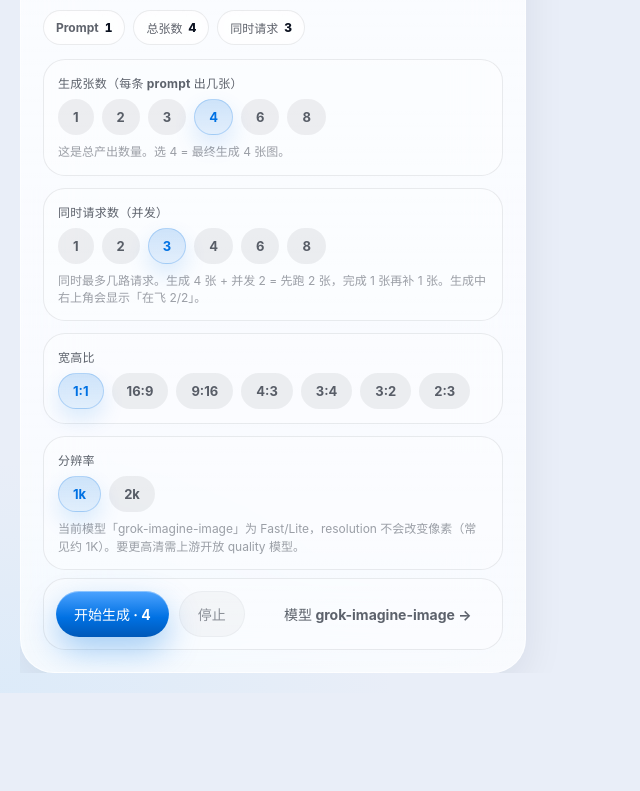
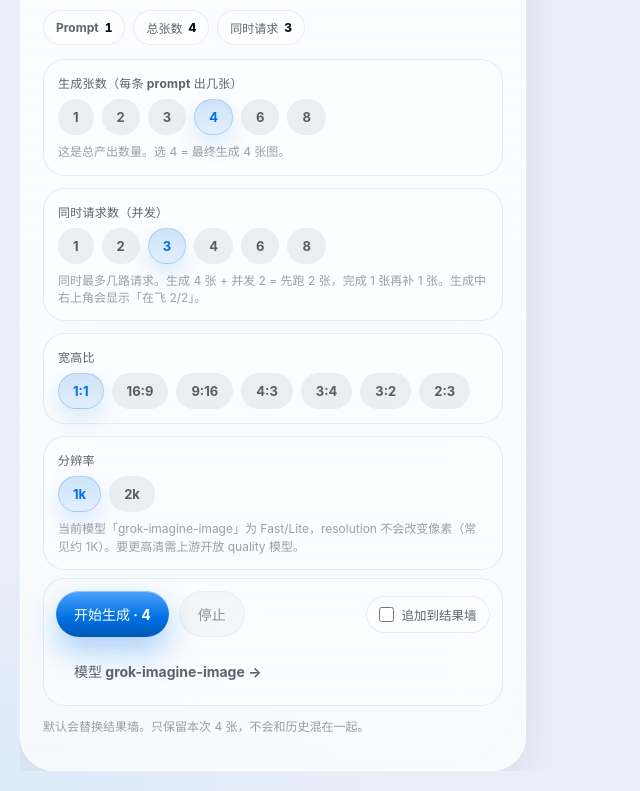
Before and after one commit to MurasameCyan/CialloStudio, a React (Vite) app: page / in a window 1280 px wide. Shown: the part 528-1319 px from the top of the page, without its empty margins (0-640 px from the left). Before the commit the page ends 1221 px from the top, so only its background shows below. Built offline with nearby package versions, Linux system fonts and the light colour scheme.

Commit message:
fix: default replace gallery results instead of always appending
Selecting 1 image no longer piles onto previous runs. Optional append toggle kept for history mode.

```diff
--- a/src/components/StudioPage.tsx
+++ b/src/components/StudioPage.tsx
@@ -279,10 +279,24 @@ export function StudioPage({
               停止
             </button>
           </div>
+          <label className="append-toggle" title="关闭后，每次生成只保留本次结果">
+            <input
+              type="checkbox"
+              checked={Boolean(draft.appendResults)}
+              disabled={running}
+              onChange={(e) => setDraft({ appendResults: e.target.checked })}
+            />
+            <span>追加到结果墙</span>
+          </label>
           <button type="button" className="btn btn-ghost" onClick={onOpenSettings}>
             模型 {settings.model || "未选择"} →
           </button>
         </div>
+        {!draft.appendResults ? (
+          <p className="footer-note">默认会替换结果墙。只保留本次 {plannedJobs} 张，不会和历史混在一起。</p>
+        ) : (
+          <p className="footer-note">追加模式：新图会堆在旧结果上面，总数会越来越多。</p>
+        )}
       </section>
 
       <section className="panel results-panel">
--- a/src/hooks/useStudioQueue.ts
+++ b/src/hooks/useStudioQueue.ts
@@ -49,6 +49,7 @@ export function useStudioQueue(settings: StudioSettings): QueueApi {
       resolution: settings.resolution,
       variants: 4,
       concurrency: clampConcurrency(settings.concurrency),
+      appendResults: false,
     }),
   );
   const [jobs, setJobs] = useState<StudioJob[]>(() => loadJobs());
@@ -154,18 +155,24 @@ export function useStudioQueue(settings: StudioSettings): QueueApi {
       resolution,
       aspectRatio,
     });
-    setJobs((prev) => [...batch, ...prev]);
+
+    // 默认替换结果墙，避免历史累积看起来像“一次出了十几张”
+    if (currentDraft.appendResults) {
+      setJobs((prev) => [...batch, ...prev]);
+    } else {
+      setJobs(batch);
+    }
 
     log(
       "info",
-      `并发生图开始：共 ${batch.length} 张 · worker=${concurrency} · 模型=${currentSettings.model} · 分辨率=${resolution}`,
+      `并发生图开始：本次 ${batch.length} 张 · worker=${concurrency} · ${currentDraft.appendResults ? "追加" : "替换"}模式`,
       {
         concurrency,
         variants,
-        typeofConcurrency: typeof currentDraft.concurrency,
-        coercedConcurrency: concurrency,
+        appendResults: currentDraft.appendResults,
         aspectRatio,
         resolution,
+        model: currentSettings.model,
       },
     );
 
--- a/src/lib/studioQueue.ts
+++ b/src/lib/studioQueue.ts
@@ -25,6 +25,8 @@ export type StudioDraft = {
   resolution: string;
   variants: number;
   concurrency: number;
+  /** 新生成是否追加到结果墙；false=只保留本次 */
+  appendResults: boolean;
 };
 
 const JOBS_KEY = "ciallo-studio.jobs.v1";
@@ -139,6 +141,7 @@ export function loadDraft(defaults: StudioDraft): StudioDraft {
         ...defaults,
         variants: clampVariants(defaults.variants),
         concurrency: clampConcurrency(defaults.concurrency),
+        appendResults: defaults.appendResults ?? false,
       };
     }
     const parsed = JSON.parse(raw) as Partial<StudioDraft>;
@@ -148,12 +151,14 @@ export function loadDraft(defaults: StudioDraft): StudioDraft {
       resolution: typeof parsed.resolution === "string" ? parsed.resolution : defaults.resolution,
       variants: clampVariants(Number(parsed.variants ?? defaults.variants)),
       concurrency: clampConcurrency(Number(parsed.concurrency ?? defaults.concurrency)),
+      appendResults: typeof parsed.appendResults === "boolean" ? parsed.appendResults : false,
     };
   } catch {
     return {
       ...defaults,
       variants: clampVariants(defaults.variants),
       concurrency: clampConcurrency(defaults.concurrency),
+      appendResults: defaults.appendResults ?? false,
     };
   }
 }
--- a/src/styles/ios26.css
+++ b/src/styles/ios26.css
@@ -1382,6 +1382,34 @@ a {
   gap: 10px;
 }
 
+.append-toggle {
+  display: inline-flex;
+  align-items: center;
+  gap: 8px;
+  font-size: 12.5px;
+  font-weight: 700;
+  color: var(--text-secondary);
+  user-select: none;
+  cursor: pointer;
+  padding: 8px 12px;
+  border-radius: 999px;
+  background: rgba(255, 255, 255, 0.34);
+  border: 1px solid var(--separator);
+}
+
+.append-toggle input {
+  width: 15px;
+  height: 15px;
+  accent-color: var(--accent);
+  margin: 0;
+}
+
+@media (prefers-color-scheme: dark) {
+  .append-toggle {
+    background: rgba(255, 255, 255, 0.04);
+  }
+}
+
 .progress-track {
   height: 7px;
   border-radius: 999px;
```
